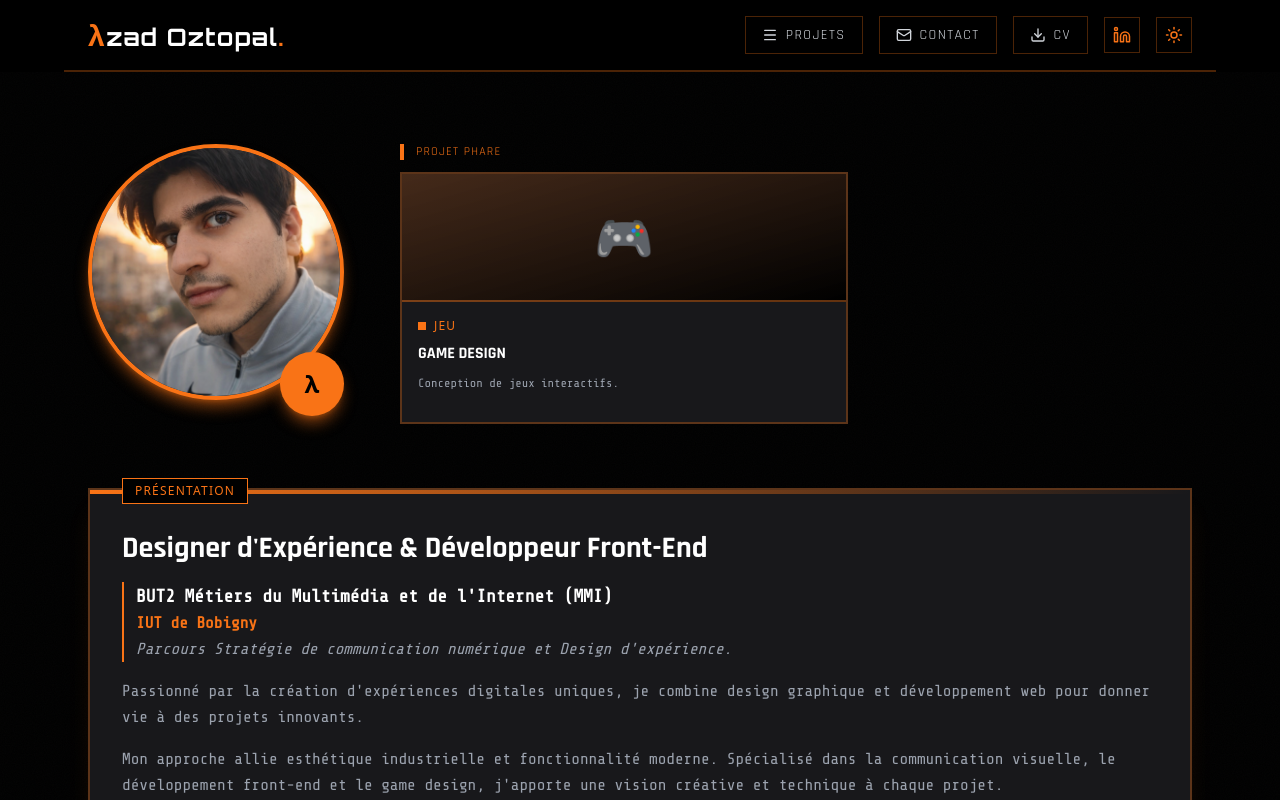
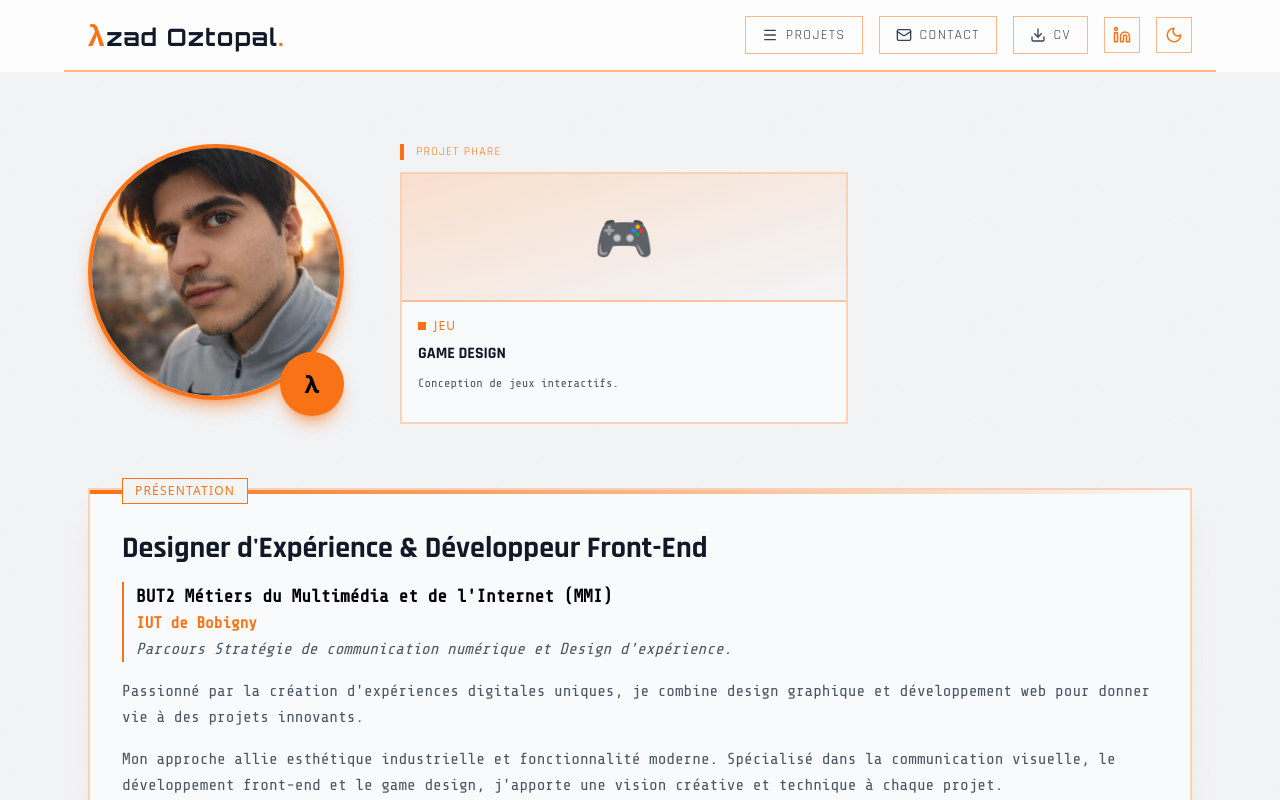
Before and after one commit to TonyPelo/Portfolio, a React (Vite) app: page / in a window 1280 px wide. Shown: the top 800 px of the page. Built offline with nearby package versions, Linux system fonts and the light colour scheme.

Commit message:
Mode Claire

```diff
--- a/src/App.jsx
+++ b/src/App.jsx
@@ -8,12 +8,13 @@ import Graphique from './pages/Graphique';
 import Communication from './pages/Communication';
 import Jeu from './pages/Jeu';
 import Mentions from './pages/Mentions';
-import Developpement from './pages/Developpement'; // <-- 1. IMPORT AJOUTÉ ICI
+import Developpement from './pages/Developpement';
 
 const App = () => {
+  // C'est ici que j'ai remplacé "true" par "false"
   const [isDarkMode, setIsDarkMode] = useState(() => {
     const savedTheme = localStorage.getItem('theme');
-    return savedTheme !== null ? JSON.parse(savedTheme) : true;
+    return savedTheme !== null ? JSON.parse(savedTheme) : false;
   });
 
   const [scrolled, setScrolled] = useState(false);
@@ -59,7 +60,7 @@ const App = () => {
             <Route path="/graphique" element={<Graphique isDarkMode={isDarkMode} />} />
             <Route path="/communication" element={<Communication isDarkMode={isDarkMode} />} />
             <Route path="/jeu" element={<Jeu isDarkMode={isDarkMode} />} />
-            <Route path="/developpement" element={<Developpement isDarkMode={isDarkMode} />} /> {/* <-- 2. ROUTE AJOUTÉE ICI */}
+            <Route path="/developpement" element={<Developpement isDarkMode={isDarkMode} />} />
             <Route path="/mentions" element={<Mentions isDarkMode={isDarkMode} />} />
           </Routes>
         </main>
```
